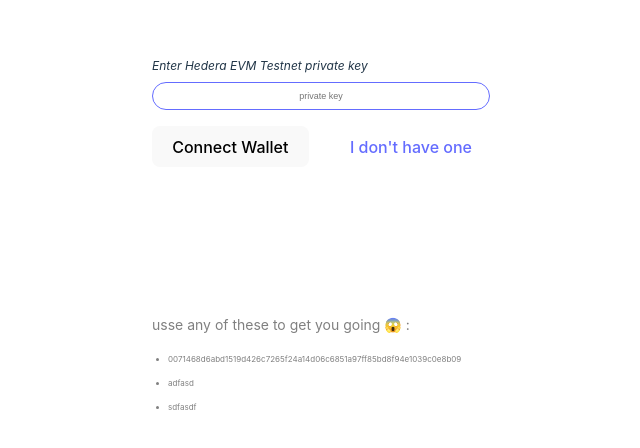
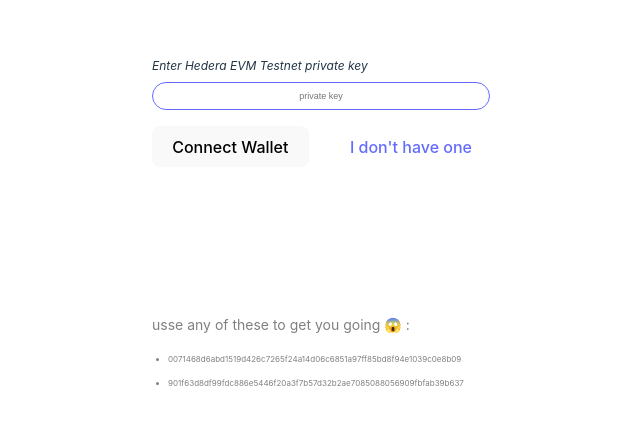
Before and after one commit to NeuronInnovations/neuron-p2p-dialer, a website built with Vite: page index.html in a window 1280 px wide. Shown: the part 166-614 px from the top of the page, without its empty margins (328-968 px from the left). Built offline with nearby package versions, Linux system fonts and the light colour scheme; no server answers; what @chainsafe/libp2p-noise, @libp2p/webtransport, libp2p would draw is missing.

Commit message:
add another pk

```diff
--- a/index.html
+++ b/index.html
@@ -29,10 +29,7 @@
               0071468d6abd1519d426c7265f24a14d06c6851a97ff85bd8f94e1039c0e8b09
             </li>
             <li>
-              adfasd
-            </li>
-            <li>
-              sdfasdf
+              901f63d8df99fdc886e5446f20a3f7b57d32b2ae7085088056909fbfab39b637
             </li>
           </ul>
         </p>
```
